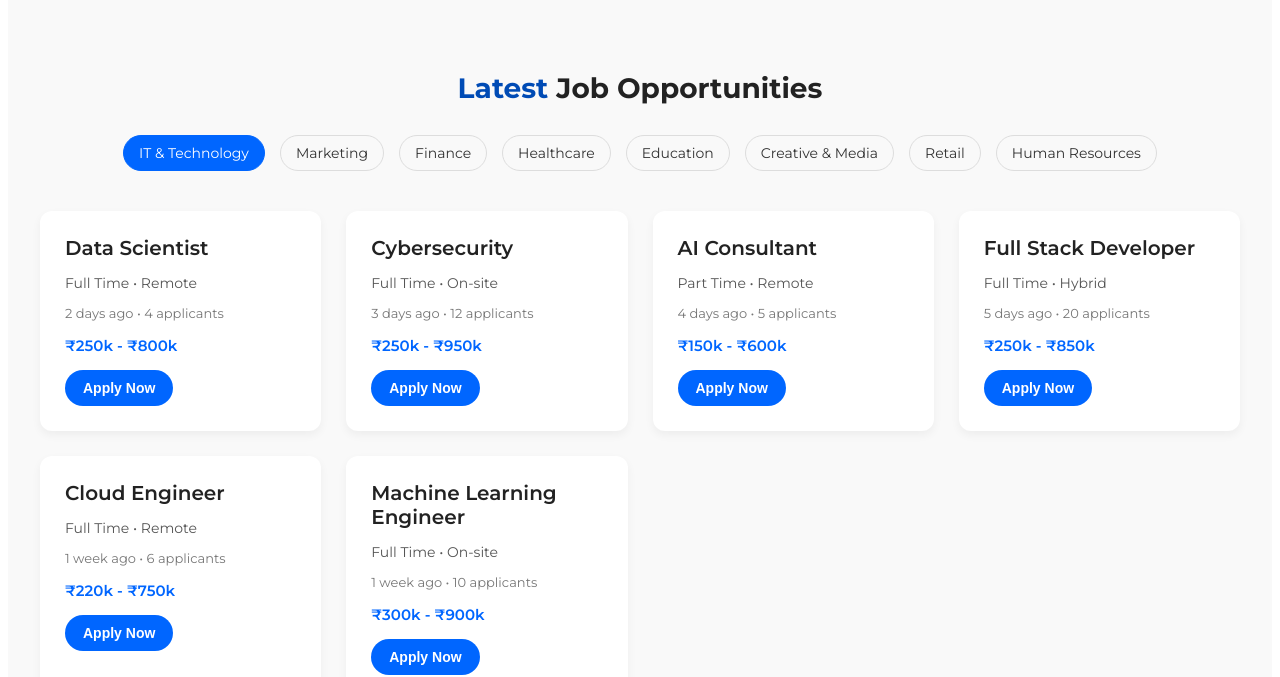
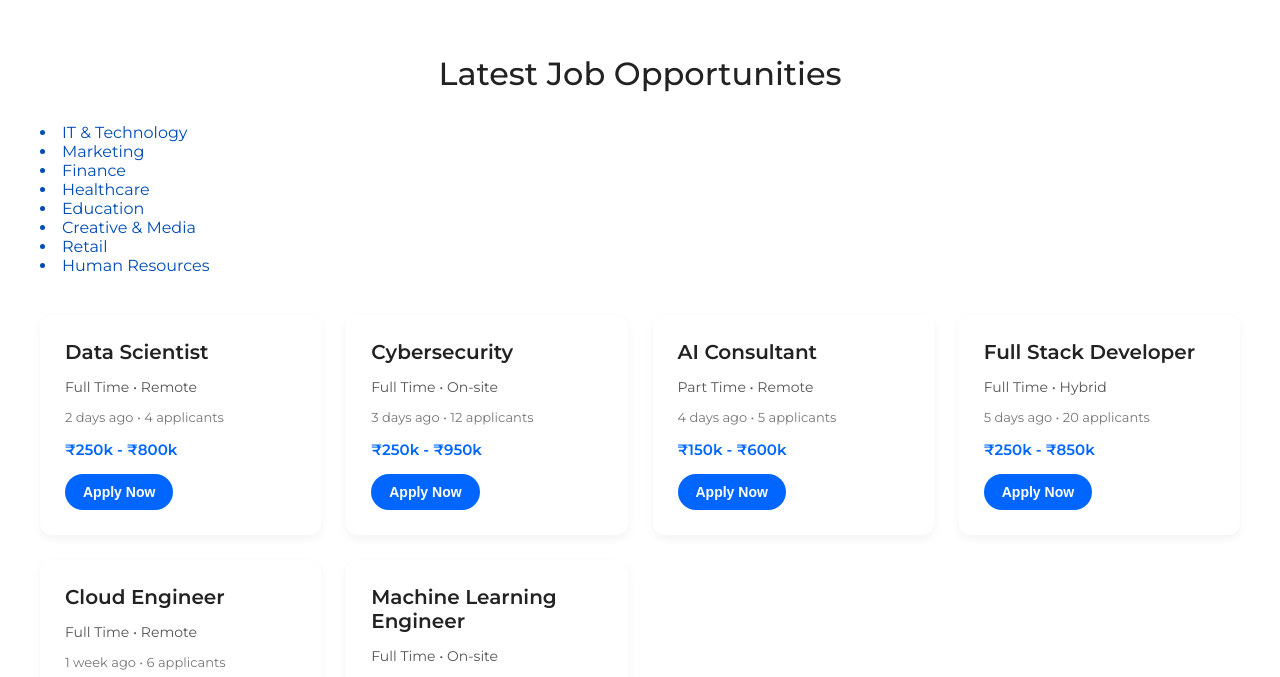
Before and after one commit to juberjilanimulla/accupro, a React (Vite) app in the folder frontend/: page / in a window 1280 px wide. Shown: the part 1436-2113 px from the top of the page. Built offline with nearby package versions, Linux system fonts and the light colour scheme.

Commit message:
job sections

```diff
--- a/frontend/src/components/Jobs.jsx
+++ b/frontend/src/components/Jobs.jsx
@@ -56,20 +56,21 @@ const Jobs = () => {
   return (
     <section className="jobs">
       <div className="jobs-container">
+        {/* title */}
         <h2 className="jobs-title">
-          <span>Latest</span> Job Opportunities
+          <span className="highlight">Latest</span> Job Opportunities
         </h2>
 
         {/* Category Tabs */}
         <div className="job-categories">
-          <span className="active">IT & Technology</span>
-          <span>Marketing</span>
-          <span>Finance</span>
-          <span>Healthcare</span>
-          <span>Education</span>
-          <span>Creative & Media</span>
-          <span>Retail</span>
-          <span>Human Resources</span>
+          <li className="tab-active">IT & Technology</li>
+          <li>Marketing</li>
+          <li>Finance</li>
+          <li>Healthcare</li>
+          <li>Education</li>
+          <li>Creative & Media</li>
+          <li>Retail</li>
+          <li>Human Resources</li>
         </div>
 
         {/* Job Cards */}
--- a/frontend/src/styles/Jobs.css
+++ b/frontend/src/styles/Jobs.css
@@ -1,28 +1,30 @@
 .jobs {
-  background: #f9f9f9;
-  padding: 80px 20px;
+  background: #fff;
+  padding: 60px 20px;
 }
 
 .jobs-container {
   max-width: 1200px;
-  margin: auto;
+  margin:0 auto;
   font-family: "Montserrat";
 }
 
-.jobs-container span{
+.jobs-container li{
   color: #004bb5;
+
+  /* padding: 0; */
 }
 
 .jobs-title {
   text-align: center;
-  font-size: 28px;
-  font-weight: 700;
+  font-size: 2rem;
+  font-weight: 500;
   margin-bottom: 30px;
   color: #222;
 }
 
 .job-categories {
-  display: flex;
+  /* display: flex; */
   flex-wrap: wrap;
   justify-content: center;
   gap: 15px;
```
